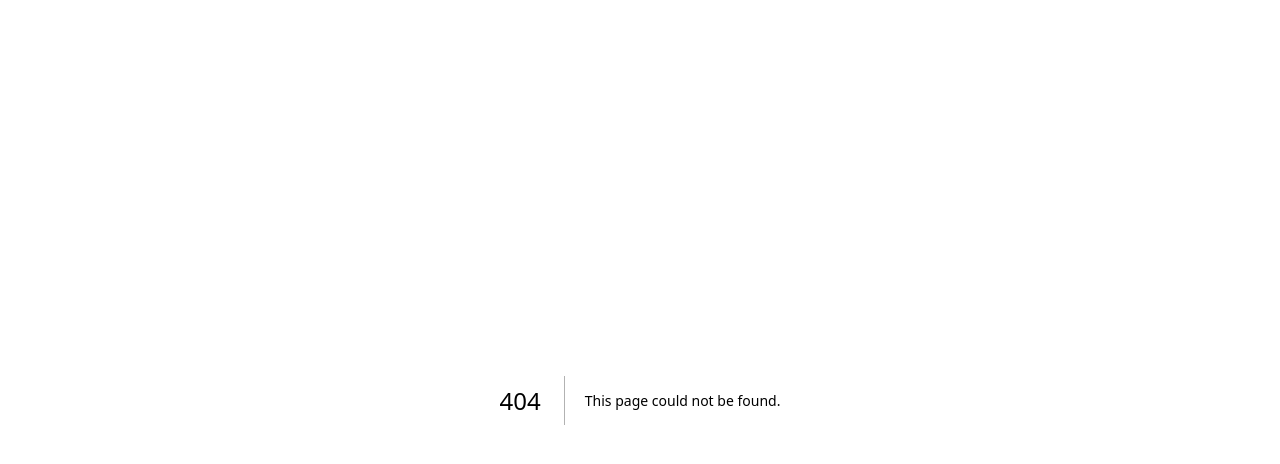
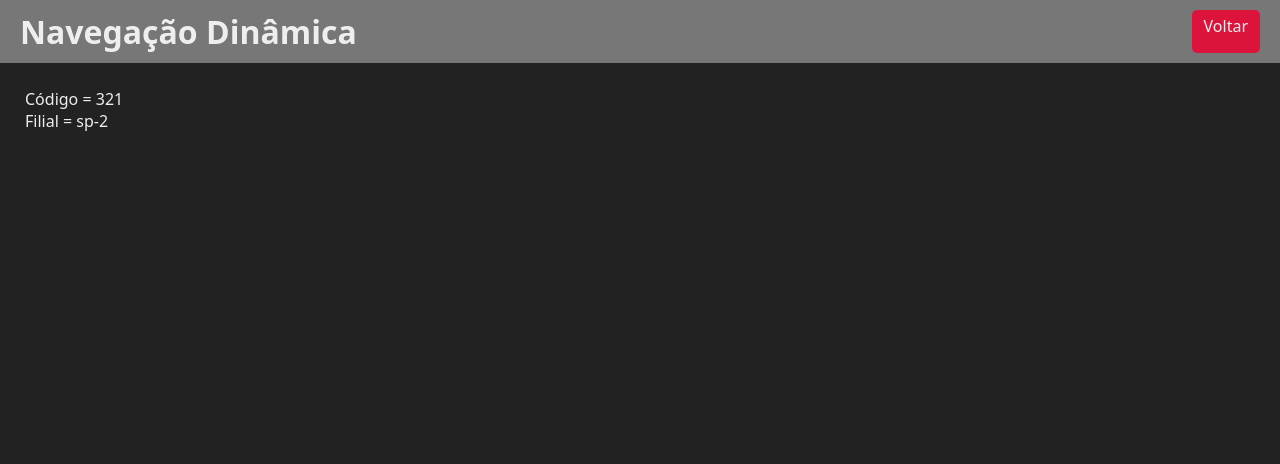
Before and after one commit to Jaoovit/foundations, a Next.js app: page /cliente/sp-2/321 in a window 1280 px wide. Before the commit this address had no page. Shown: the top 464 px of the page. Built offline with nearby package versions, Linux system fonts and the light colour scheme.

Commit message:
create a new navigation page

```diff
--- a/src/components/Navegador.jsx
+++ b/src/components/Navegador.jsx
@@ -1,5 +1,6 @@
 import Link from 'next/link'
 import styles from '../styles/Navegador.module.css'
+
 export default function Navegador(props) {
     return (
         <Link href={props.destino}>
--- /dev/null
+++ b/src/pages/cliente/[filial]/[codigo].jsx
@@ -0,0 +1,14 @@
+import Layout from "../../../components/Layout";
+import { useRouter } from 'next/router'
+
+export default function ClientePorCodigo() {
+    const router = useRouter()
+
+    return (
+        <Layout titulo="Navegação Dinâmica">
+            <div>Código = {router.query.codigo}</div>
+            <div>Filial = {router.query.filial}</div>
+
+        </Layout>
+    )
+}
--- a/src/pages/index.jsx
+++ b/src/pages/index.jsx
@@ -12,7 +12,8 @@
             <Navegador texto="Estiloso" destino="/estiloso" />
             <Navegador texto="Exemplo" destino="/exemplo" cor ="#9400d3"/>
             <Navegador texto="JSX" destino="/jsx" cor="crimson" />
-            <Navegador texto="Navegação #1" destino="/navegacao" cor="green"/>
+            <Navegador texto="Navegação #01" destino="/navegacao" cor="green"/>
+            <Navegador texto="Navegação #02" destino="/cliente/sp-2/321" cor="blue"/>
         </div>
     )
 }
```
